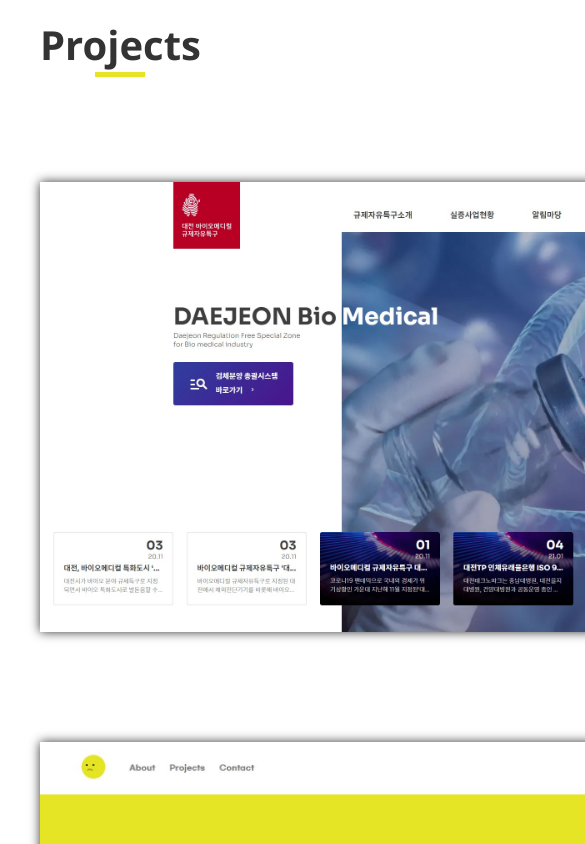
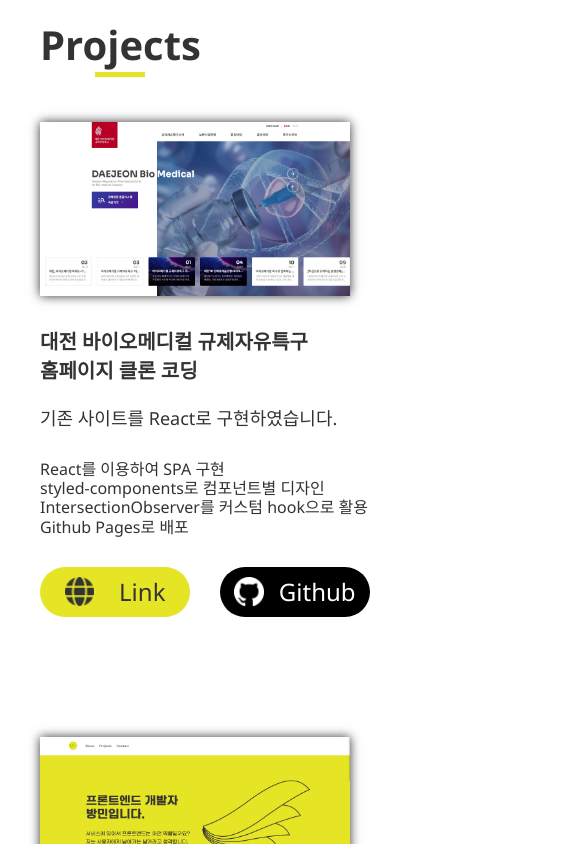
Before and after one commit to alssel2525/portfolio, a React (Create React App) app: page / in a window 390 px wide. Shown: the part 2040-2884 px from the top of the page, 585 px wide, since content can reach past the window. Built offline with nearby package versions, Linux system fonts and the light colour scheme; a web font is replaced by a local one.

Commit message:
Project 영역 media query 작성

```diff
--- a/src/components/Main/Projects/Project/index.js
+++ b/src/components/Main/Projects/Project/index.js
@@ -1,8 +1,10 @@
 import styled, {css} from "styled-components";
 import useIntersectionObserver from "../../../../hooks/useIntersectionObserver";
+import useMediaQuery from "../../../../hooks/useMediaQuery";
+import MediaQuery from "../../../../hooks/MediaQuery";
 
 const Container = styled.div`
-	width: 1364px;
+	width: 100%;
 	height: 450px;
 	margin: 110px auto;
 	display: flex;
@@ -10,8 +12,9 @@ const Container = styled.div`
 	justify-content: left;
 	align-items: flex-start;
 	position: relative;
-	transition: 0.3s;
+	box-sizing: border-box;
 
+	transition: 0.3s opacity, 0.3s transform;
 	opacity: 0;
 	transform: translateY(20px);
 
@@ -21,9 +24,9 @@ const Container = styled.div`
 	`}
 
 	> img {
-		width: 812px;
+		width: 60%;
 		height: 450px;
-		object-fit: cover;
+		object-fit: contain;
 		box-shadow: #333333 0 0 10px;
 	}
 
@@ -64,16 +67,78 @@ const Container = styled.div`
 			}
 		}
 	}
+
+	${`@media ${MediaQuery(3)}, ${MediaQuery(2)}`} {
+		width: 100%;
+		height: max-content;
+		flex-direction: column;
+		margin: unset;
+
+		> img {
+			width: 100%;
+			height: auto;
+		}
+
+		> .content {
+			height: max-content;
+			margin: 30px 0 0;
+			display: flex;
+			flex-direction: column;
+			justify-content: space-between;
+			position: relative;
+
+			> .title {
+				font-size: 20px;
+			}
+
+			> .subtitle {
+				margin-top: 20px;
+				font-size: 18px;
+			}
+
+			> .description {
+				margin-top: 30px;
+				line-height: 1.2;
+				font-size: 16px;
+			}
+
+			> .buttons {
+				margin-top: 30px;
+				display: flex;
+
+				> :not(:first-child) {
+					margin-left: 30px;
+				}
+			}
+		}
+	}
+
+	${`@media ${MediaQuery(2)}`} {
+		> .content {
+			> .title {
+				font-size: 30px;
+			}
+
+			> .subtitle {
+				font-size: 24px;
+			}
+
+			> .description {
+				font-size: 20px;
+			}
+		}
+	}
 `;
 
 const Project = (props) => {
+	const isPC = useMediaQuery(MediaQuery(1));
 	const [ref, isIntersecting] = useIntersectionObserver({
 		threshold: 0.5,
 		rootMargin: "100% 0px 0px 0px",
 	});
 
 	return (
-		<Container ref={ref} isIntersecting={isIntersecting}>
+		<Container ref={ref} isIntersecting={isPC ? isIntersecting : true} isPC={isPC}>
 			{props.children}
 		</Container>
 	)
--- a/src/components/Main/Projects/index.js
+++ b/src/components/Main/Projects/index.js
@@ -4,11 +4,30 @@ import PageButton from "./Project/PageButton";
 import TranslatingImage from "./Project/TranslatingImage";
 import djbm from "../../../images/djbm.jpg";
 import portfolio from "../../../images/portfolio.jpg";
+import styled, {css} from "styled-components";
+import useMediaQuery from "../../../hooks/useMediaQuery";
+import MediaQuery from "../../../hooks/MediaQuery";
 
 
+const ProjectContainer = styled.div`
+	display: flex;
+	flex-direction: column;
+
+	${props => {
+		return !props.isPC && css`
+			> *:not(:first-child) {
+				margin-top: 120px;
+			}
+		`
+	}}
+`
+
 const Projects = (props) => {
+	const isPC = useMediaQuery(MediaQuery(1));
+
 	return (
 		<Section title={"Projects"} refs={props.refs}>
+			<ProjectContainer isPC={isPC}>
 				<Project>
 					<TranslatingImage src={djbm} alt={"대전 바이오메디컬 규제자유특구 클론 코딩"}/>
 					<div className={"content"}>
@@ -18,10 +37,12 @@ const Projects = (props) => {
 							React를 이용하여 SPA 구현<br/>
 							styled-components로 컴포넌트별 디자인<br/>
 							IntersectionObserver를 커스텀 hook으로 활용<br/>
-						Github Pages로 배포</div>
+							Github Pages로 배포
+						</div>
 						<div className={"buttons"}>
 							<PageButton link={"https://alssel2525.github.io/djbm_clone/"}>Link</PageButton>
-						<PageButton link={"https://github.com/alssel2525/djbm_clone"} type={"github"}>Github</PageButton>
+							<PageButton link={"https://github.com/alssel2525/djbm_clone"}
+								type={"github"}>Github</PageButton>
 						</div>
 					</div>
 				</Project>
@@ -33,13 +54,16 @@ const Projects = (props) => {
 						<div className={"description"}>
 							styled-components로 컴포넌트별 디자인<br/>
 							커서 위치에 따른 이미지 애니메이션 구현<br/>
-						Github Pages로 배포</div>
+							Github Pages로 배포
+						</div>
 						<div className={"buttons"}>
 							<PageButton link={"https://alssel2525.github.io/djbm_clone/"}>Link</PageButton>
-						<PageButton link={"https://github.com/alssel2525/djbm_clone"} type={"github"}>Github</PageButton>
+							<PageButton link={"https://github.com/alssel2525/djbm_clone"}
+								type={"github"}>Github</PageButton>
 						</div>
 					</div>
 				</Project>
+			</ProjectContainer>
 		</Section>
 	)
 };
```
Lines whose indentation alone changed are shown as unchanged.
